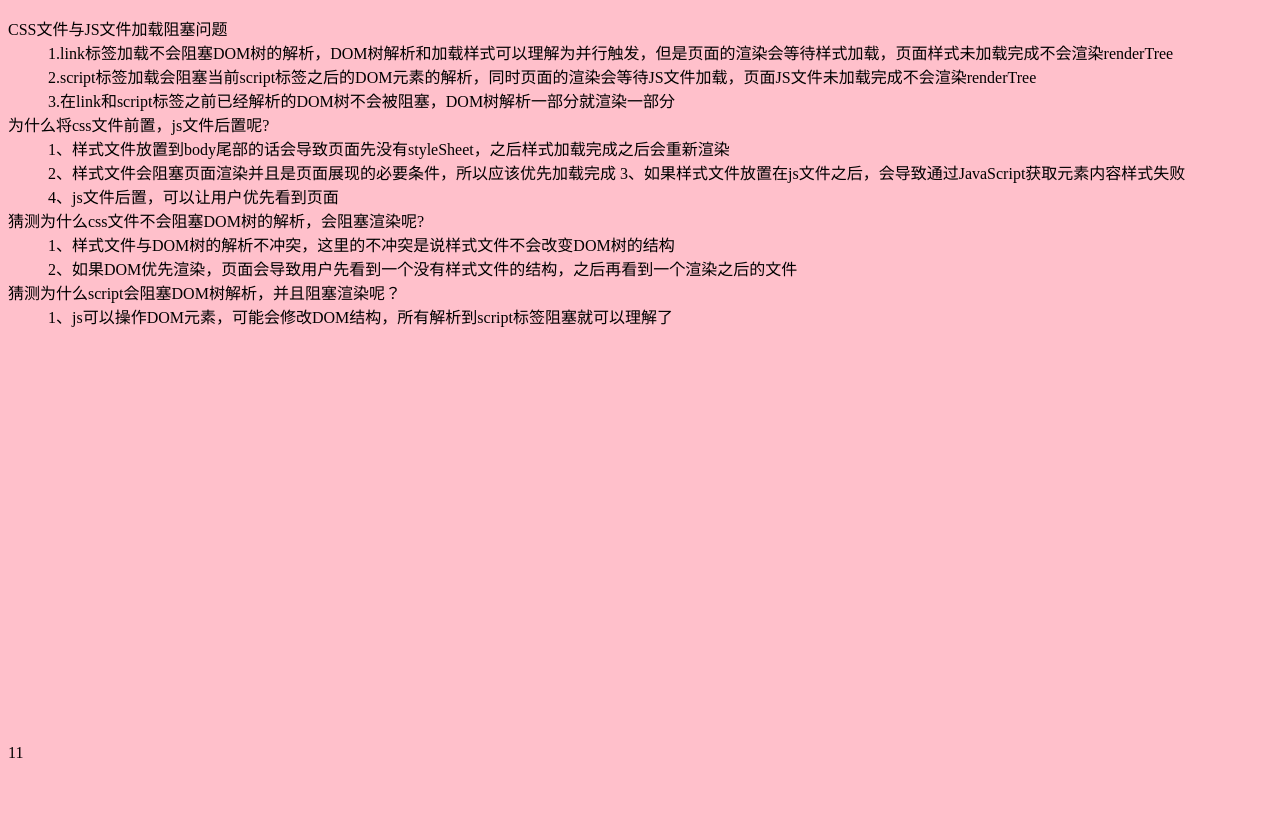
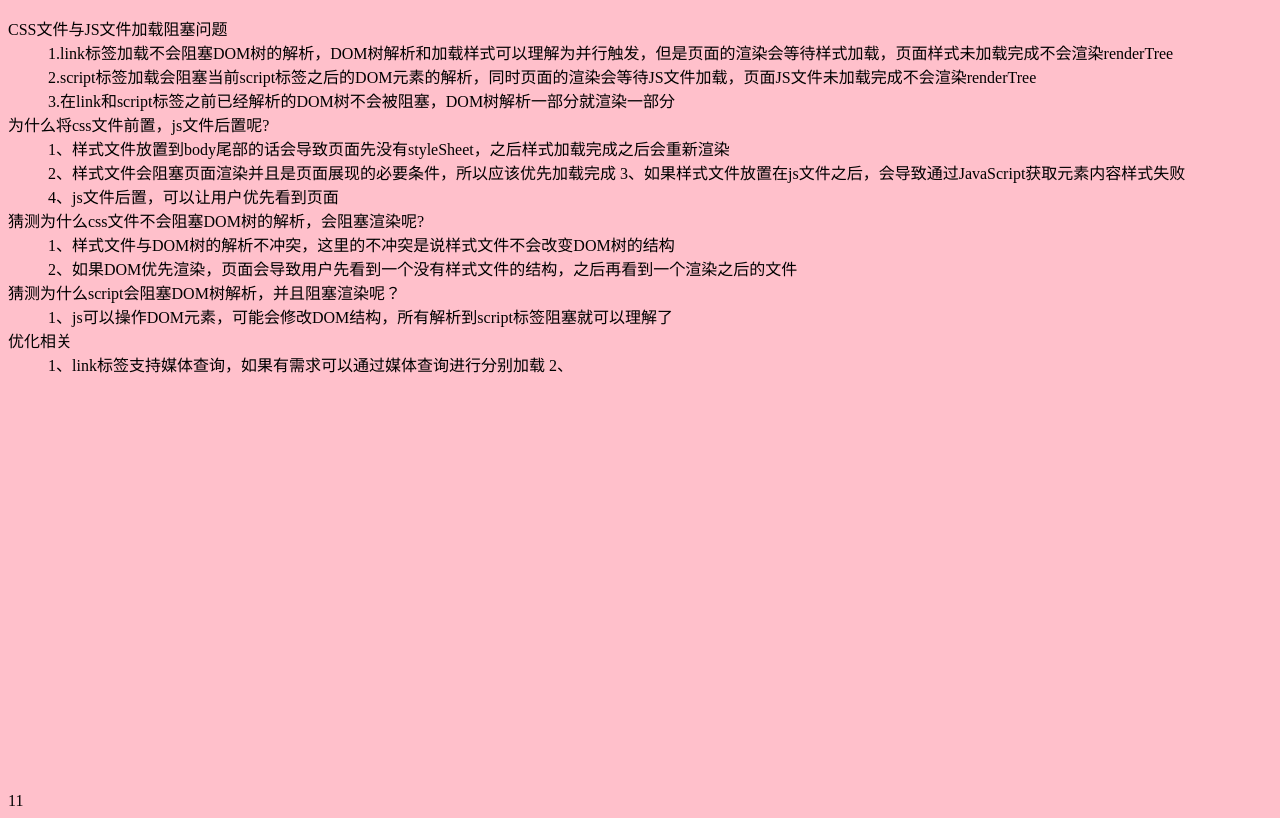
Before and after one commit to liuxiankun1234/node, a website: page html/loaded_test.html in a window 1280 px wide. Drawn offline with Linux system fonts and the light colour scheme.

Commit message:
feat:修改

```diff
--- a/html/loaded_test.html
+++ b/html/loaded_test.html
@@ -39,6 +39,13 @@
 		<dd>
 			1、js可以操作DOM元素，可能会修改DOM结构，所有解析到script标签阻塞就可以理解了
 		</dd>
+
+
+		<dt>优化相关</dt>
+		<dd>
+			1、link标签支持媒体查询，如果有需求可以通过媒体查询进行分别加载
+			2、
+		</dd>
 	</dl>
 
 
```
